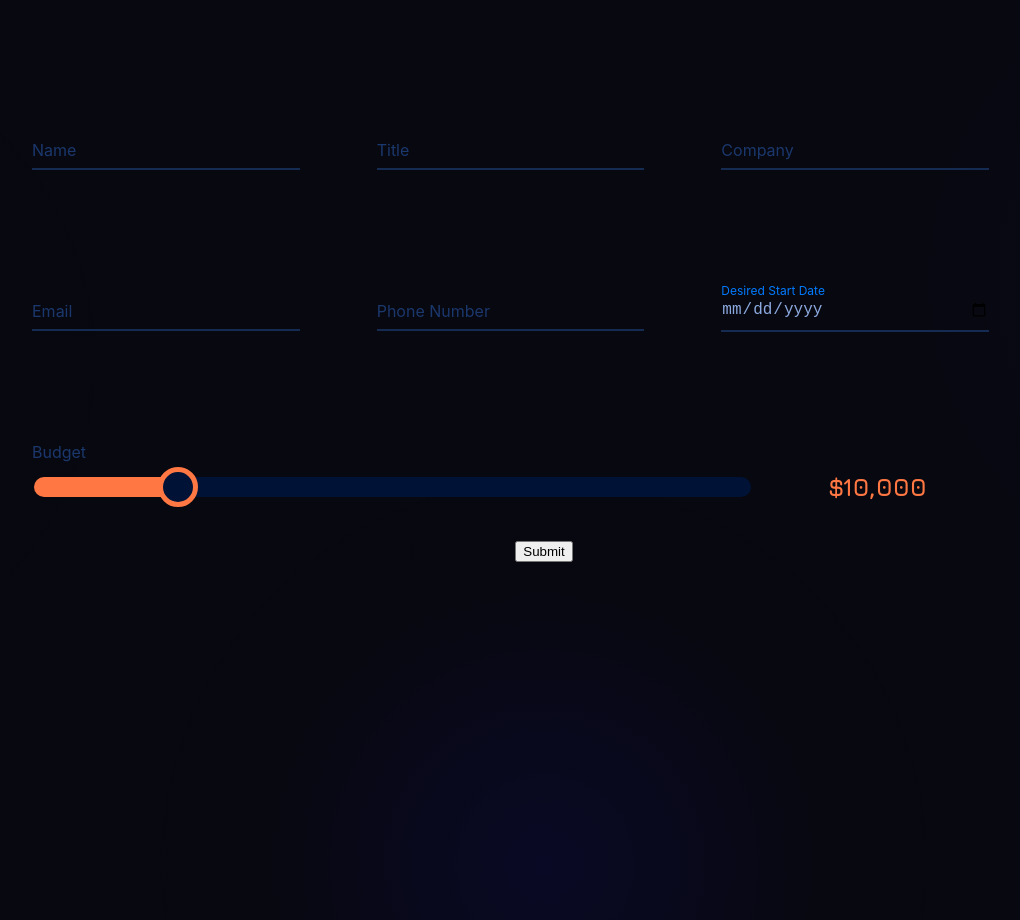
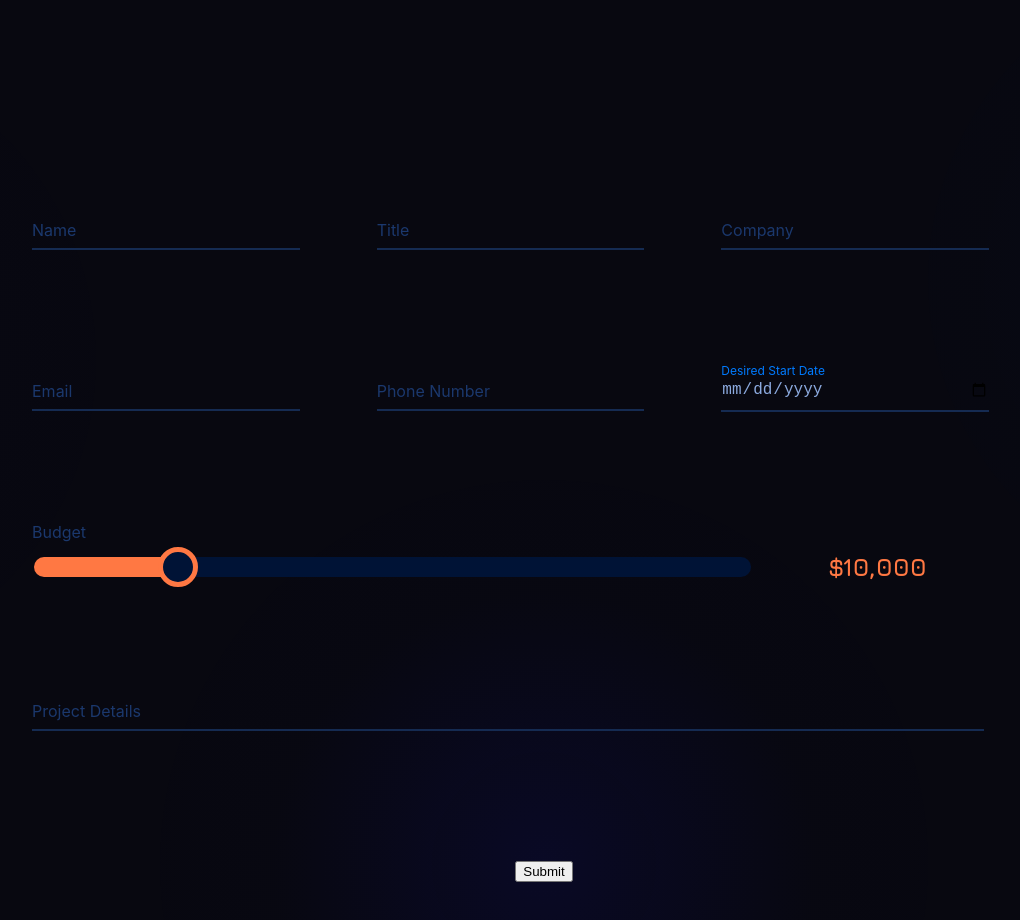
Before and after one commit to WillCBurroughs/personal_website, a React (Create React App) app: page / in a window 1280 px wide. Shown: the part 2600-3520 px from the top of the page, without its empty margins (96-1116 px from the left). Built offline with nearby package versions, Linux system fonts and the light colour scheme; a web font is replaced by a local one.

Commit message:
Adding submit button

```diff
--- a/src/components/molecules/FloatingLabelForm.js
+++ b/src/components/molecules/FloatingLabelForm.js
@@ -12,6 +12,7 @@ export default function FloatingLabelForm() {
     start: "",
     password: "",
     budget: 10000,
+    details: "",
   });
 
   const handleChange = (e) => {
@@ -38,6 +39,7 @@ export default function FloatingLabelForm() {
         <div
         style={{
             display: "flex",
+            marginTop: "10vh",
             gap: "10px",
             alignItems: "center",
         }}
@@ -103,6 +105,26 @@ export default function FloatingLabelForm() {
             value={formData.budget}
             onChange={handleChange}
         />
+
+        <div
+        style={{
+            display: "flex",
+            gap: "10px",
+            width: "93vw",
+            alignItems: "center",
+            marginTop: "10vh",
+            marginBottom: "10vh",
+        }}
+        >
+
+        <FormElement
+            label="Project Details"
+            name="details"
+            type="text"
+            value={formData.details}
+            onChange={handleChange}
+        />
+        </div>
             <button
             type="submit"
             style={{
```
